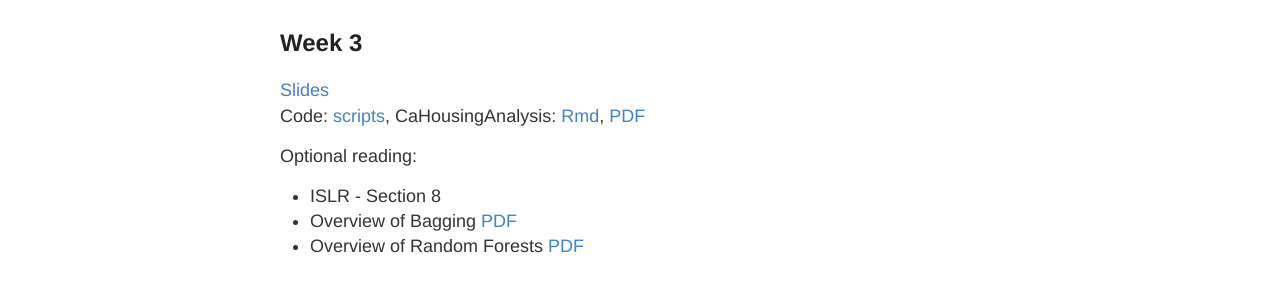
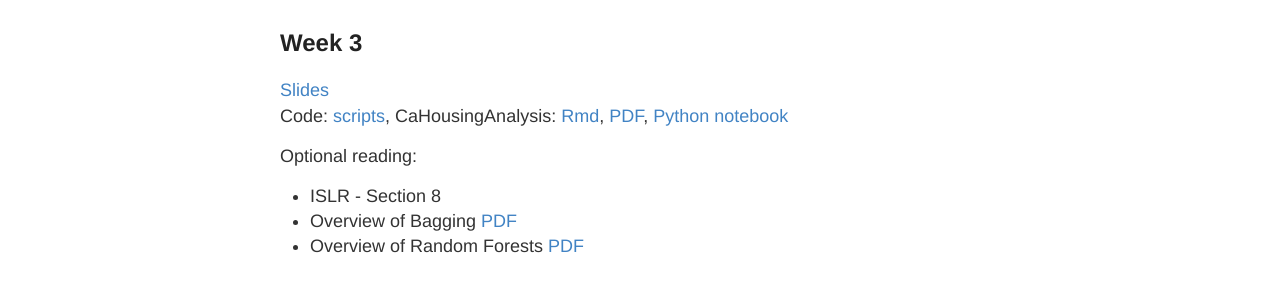
Before and after one commit to ChicagoBoothML/ML2016, a Jekyll site: the page built from lectures.md, in a window 1280 px wide. Shown: the part 594-886 px from the top of the page. Built offline with Jekyll 4.4.1, drawn with Linux system fonts in a browser that asks for light colours.

Commit message:
modify lectures.md, add usdercar.ipynb under week 3

```diff
--- a/lectures.md
+++ b/lectures.md
@@ -23,7 +23,7 @@ permalink: /lectures/
 
 ## Week 3
 [Slides](https://piazza.com/class_profile/get_resource/ixiudyq1m7bj0/iy4zv2kzsvt2p0)
-Code: [scripts](https://github.com/ChicagoBoothML/ML2016/tree/master/code/lec03), CaHousingAnalysis: [Rmd](https://raw.githubusercontent.com/ChicagoBoothML/ML2016/master/code/lec03/CaHousingAnalysis.Rmd), [PDF](https://github.com/ChicagoBoothML/ML2016/raw/master/code/lec03/CaHousingAnalysis.pdf)
+Code: [scripts](https://github.com/ChicagoBoothML/ML2016/tree/master/code/lec03), CaHousingAnalysis: [Rmd](https://raw.githubusercontent.com/ChicagoBoothML/ML2016/master/code/lec03/CaHousingAnalysis.Rmd), [PDF](https://github.com/ChicagoBoothML/ML2016/raw/master/code/lec03/CaHousingAnalysis.pdf), [Python notebook](https://raw.githubusercontent.com/ChicagoBoothML/ML2016/master/code/UsedCar.ipynb)
 
 Optional reading:
 * ISLR - Section 8
```
